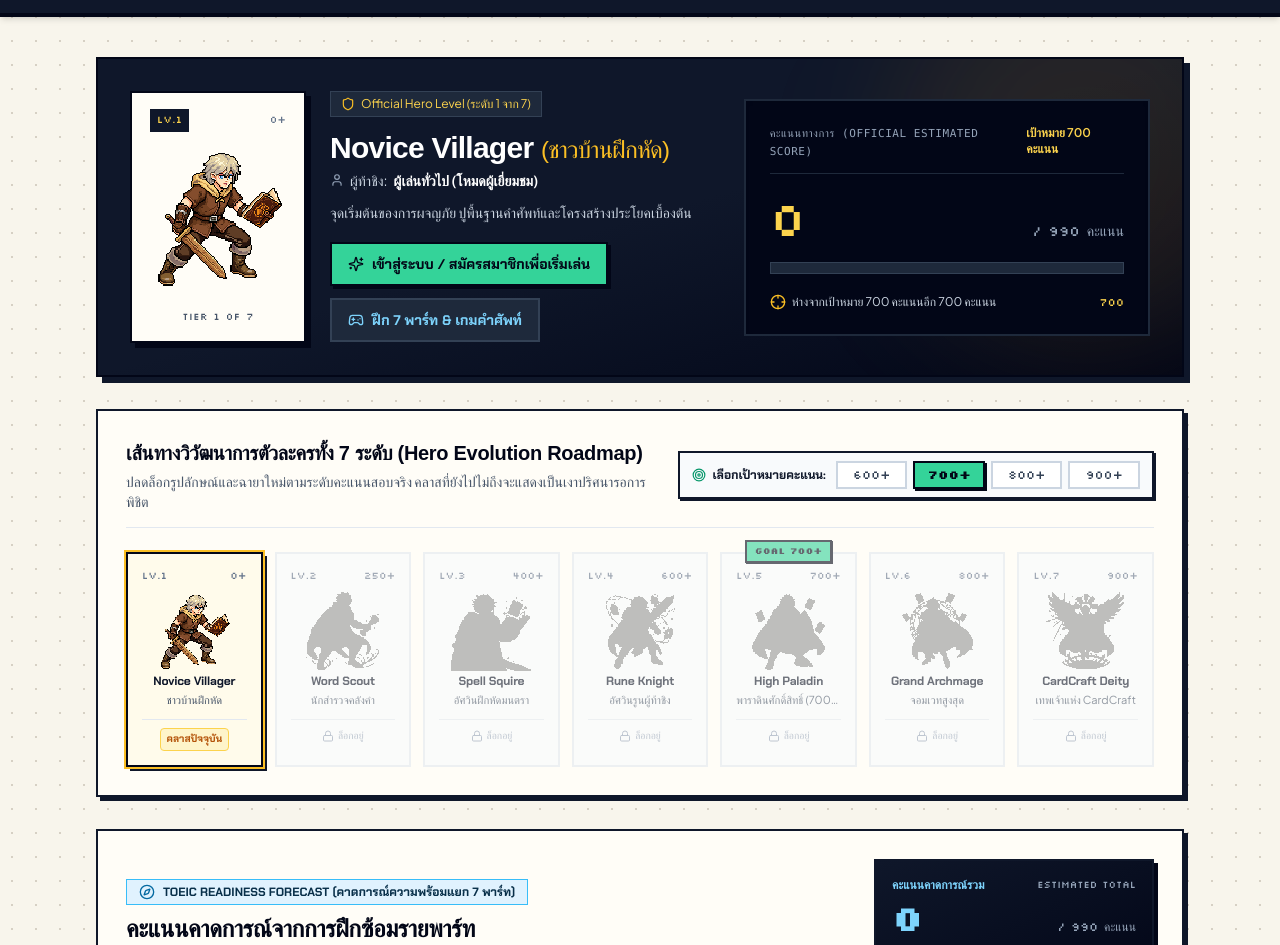
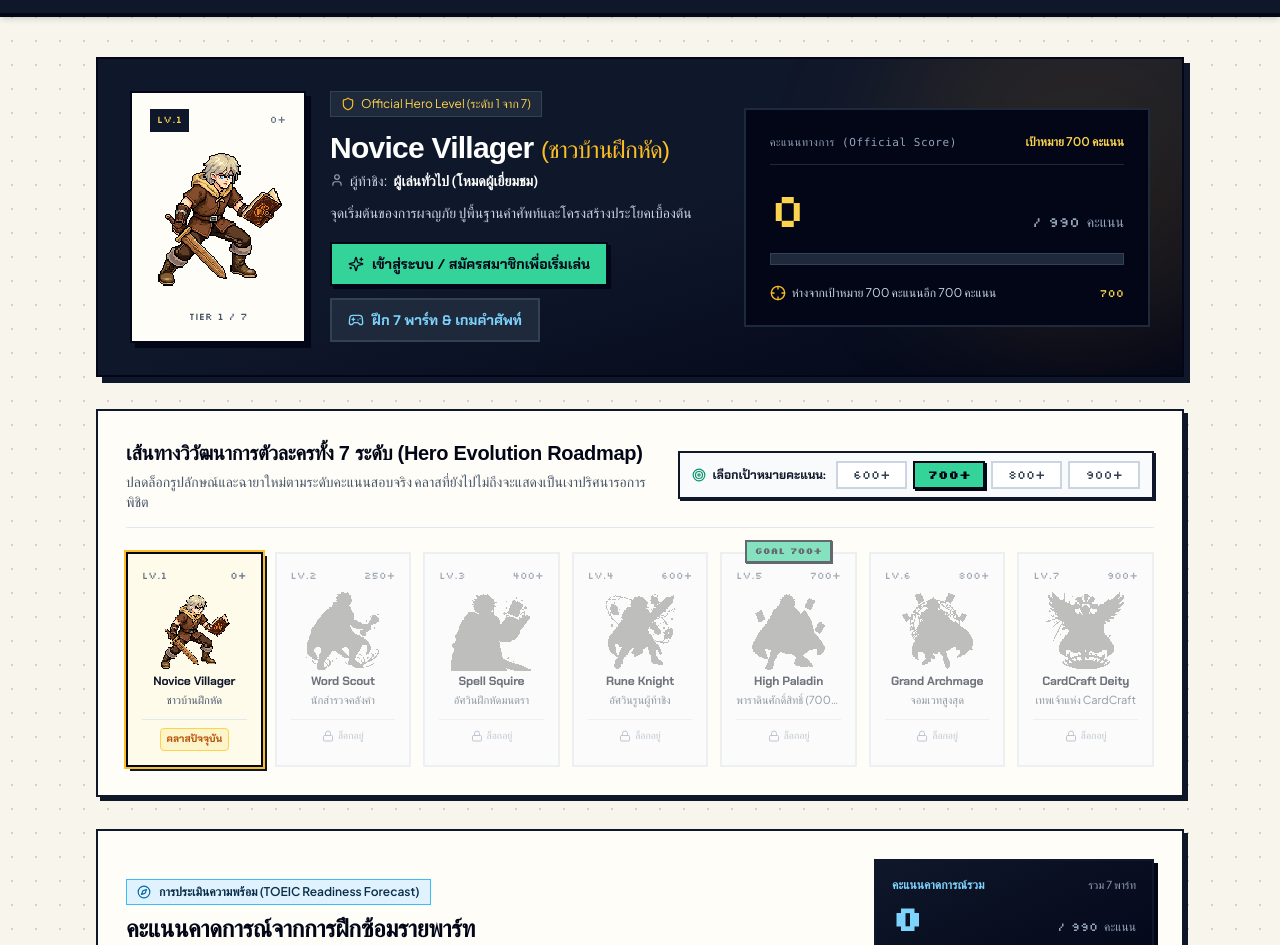
Before and after one commit to PerthCPE/CardCraft, a Next.js app in the folder frontend/: page / in a window 1280 px wide. Shown: the part 67-1012 px from the top of the page. Built offline with nearby package versions, Linux system fonts and the light colour scheme; no server answers; a web font is replaced by a local one.

Commit message:
refactor(ui): harmonize design system, remove AI tells, and optimize responsive layouts across all pages

```diff
--- a/frontend/src/app/admin/page.tsx
+++ b/frontend/src/app/admin/page.tsx
@@ -250,8 +250,8 @@ export default function AdminGuildCrudPage() {
         <div className="w-12 h-12 bg-rose-500 border-2 border-slate-900 mx-auto flex items-center justify-center shadow-pixel-sm">
           <Wrench className="w-6 h-6 text-white" />
         </div>
-        <div className="inline-block px-2.5 py-0.5 bg-rose-100 text-rose-800 text-xs font-bold font-mono border border-rose-300">
-          RESTRICTED AREA • ADMIN ONLY
+        <div className="inline-block px-2.5 py-0.5 bg-rose-100 text-rose-800 text-xs font-semibold border border-rose-300">
+          พื้นที่สงวนสิทธิ์เฉพาะผู้ดูแลระบบ (Restricted Area • Admin Only)
         </div>
         <h1 className="text-xl font-bold font-display text-slate-900">
           ไม่มีสิทธิ์เข้าถึงหน้านี้ (Admin Only)
--- a/frontend/src/app/flashcards/page.tsx
+++ b/frontend/src/app/flashcards/page.tsx
@@ -1066,7 +1066,7 @@ export default function FlashcardsPage() {
               </div>
 
               {/* Quick Jump Buttons */}
-              <div className="flex items-center gap-1.5 text-xs">
+              <div className="flex flex-wrap items-center gap-1.5 text-xs">
                 <button
                   type="button"
                   disabled={dictPage <= 1}
--- a/frontend/src/app/page.tsx
+++ b/frontend/src/app/page.tsx
@@ -173,8 +173,8 @@ export default function DashboardPage() {
                   priority={true}
                 />
               </div>
-              <span className="text-[10px] font-pixel text-slate-600 mt-1 uppercase tracking-wider">
-                TIER {evolution.unlockedTier} OF 7
+              <span className="text-[10px] font-pixel text-slate-600 mt-1">
+                Tier {evolution.unlockedTier} / 7
               </span>
             </div>
 
@@ -246,8 +246,8 @@ export default function DashboardPage() {
           {/* Right Column (5 cols): Numeric Score Readout & Target Gap */}
           <div className="lg:col-span-5 bg-slate-950 border-2 border-slate-800 p-5 sm:p-6 space-y-4 shadow-inner">
             <div className="flex items-baseline justify-between border-b border-slate-800 pb-3">
-              <span className="text-[11px] font-mono uppercase tracking-wider text-slate-400">
-                คะแนนทางการ (Official Estimated Score)
+              <span className="text-[11px] font-mono tracking-wider text-slate-400">
+                คะแนนทางการ (Official Score)
               </span>
               <span className="text-xs text-amber-300 font-semibold">
                 เป้าหมาย {currentTargetScore} คะแนน
@@ -280,20 +280,20 @@ export default function DashboardPage() {
               </div>
             </div>
 
-            <div className="flex items-center justify-between text-xs text-slate-300 pt-1">
-              <div className="flex items-center gap-1.5">
+            <div className="flex flex-wrap items-center justify-between gap-2 text-xs text-slate-300 pt-1">
+              <div className="flex items-center gap-1.5 min-w-0">
                 {isTargetAchieved ? (
                   <CheckCircle2 className="w-4 h-4 shrink-0 text-emerald-400" />
                 ) : (
                   <Crosshair className="w-4 h-4 text-amber-400 shrink-0" />
                 )}
-                <span className="font-sans">
+                <span className="font-sans truncate">
                   {isTargetAchieved
                     ? `ผ่านเกณฑ์เป้าหมาย ${currentTargetScore}+ แล้ว`
                     : `ห่างจากเป้าหมาย ${currentTargetScore} คะแนนอีก ${formatDecimal(pointsToTarget)} คะแนน`}
                 </span>
               </div>
-              <span className="font-pixel text-[11px] text-amber-300">
+              <span className="font-pixel text-[11px] text-amber-300 shrink-0">
                 {currentTargetScore}
               </span>
             </div>
@@ -416,9 +416,9 @@ export default function DashboardPage() {
       <section className="bg-[#FFFDF7] border-2 border-slate-900 shadow-arcade p-5 sm:p-7 space-y-6">
         <div className="flex flex-col lg:flex-row lg:items-center justify-between gap-5 border-b border-slate-200 pb-5">
           <div className="space-y-1.5">
-            <div className="inline-flex items-center gap-2 px-3 py-1 bg-sky-100 text-sky-950 border border-sky-400 text-xs font-display font-bold">
-              <Compass className="w-4 h-4 text-sky-700" />
-              TOEIC READINESS FORECAST (คาดการณ์ความพร้อมแยก 7 พาร์ท)
+            <div className="inline-flex items-center gap-2 px-2.5 py-1 bg-sky-100 text-sky-950 border border-sky-400 text-xs font-semibold">
+              <Compass className="w-3.5 h-3.5 text-sky-700" />
+              <span>การประเมินความพร้อม (TOEIC Readiness Forecast)</span>
             </div>
             <h2 className="text-xl sm:text-2xl font-bold font-thai text-slate-950">
               คะแนนคาดการณ์จากการฝึกซ้อมรายพาร์ท
@@ -429,10 +429,10 @@ export default function DashboardPage() {
           </div>
 
           {/* Summed Forecast Score Display */}
-          <div className="bg-gradient-to-br from-slate-900 to-slate-950 text-white border-2 border-slate-900 p-4 shadow-[4px_4px_0px_0px_#020617] min-w-[280px]">
+          <div className="w-full lg:w-auto min-w-0 sm:min-w-[280px] bg-gradient-to-br from-slate-900 to-slate-950 text-white border-2 border-slate-900 p-4 shadow-[4px_4px_0px_0px_#020617]">
             <div className="flex items-center justify-between text-xs text-sky-300 mb-1">
               <span className="font-semibold">คะแนนคาดการณ์รวม</span>
-              <span className="font-pixel text-[10px] text-slate-400">ESTIMATED TOTAL</span>
+              <span className="text-[11px] text-slate-400 font-sans">รวม 7 พาร์ท</span>
             </div>
             <div className="flex items-baseline justify-between">
               <span className="font-pixel text-3xl sm:text-4xl text-sky-300 font-bold">
@@ -869,8 +869,8 @@ export default function DashboardPage() {
           {user && (user.username === 'admin' || user.email?.includes('admin')) && (
             <div className="bg-slate-900 text-slate-100 border-2 border-slate-950 shadow-arcade p-5 flex items-center justify-between gap-4">
               <div className="space-y-1">
-                <div className="inline-flex items-center gap-1.5 px-2 py-0.5 bg-amber-400 text-slate-950 text-[10px] font-bold font-mono">
-                  ADMIN ONLY
+                <div className="inline-flex items-center gap-1.5 px-2 py-0.5 bg-amber-400 text-slate-950 text-[10px] font-bold">
+                  เฉพาะผู้ดูแลระบบ
                 </div>
                 <h3 className="font-bold text-sm text-amber-400 font-thai">
                   ระบบจัดการฐานข้อมูล (CRUD Manager)
--- a/frontend/src/app/practice/page.tsx
+++ b/frontend/src/app/practice/page.tsx
@@ -811,8 +811,8 @@ export default function PracticeHubPage() {
         <div className="bg-[#FFFDF7] border-2 border-slate-900 shadow-[6px_6px_0px_0px_#0f172a] max-w-lg w-full p-6 space-y-6">
           <div className="flex items-center justify-between pb-3 border-b-2 border-slate-900">
             <div>
-              <span className="text-xs font-pixel text-sky-600 font-bold">
-                VOCAB ARCADE SETTINGS
+              <span className="text-xs font-pixel text-sky-700 font-bold">
+                ตั้งค่ามินิเกมคำศัพท์
               </span>
               <h2 className="text-xl font-bold font-thai text-slate-900">
                 ตั้งค่า {meta?.titleTh}
--- a/frontend/src/components/Navbar.tsx
+++ b/frontend/src/components/Navbar.tsx
@@ -203,9 +203,7 @@ export function Navbar() {
                   <span>{item.label}</span>
                 </div>
                 {isActive && (
-                  <span className="font-pixel text-[10px] bg-slate-950 text-amber-300 px-1.5 py-0.5">
-                    ACTIVE
-                  </span>
+                  <span className="w-2 h-2 rounded-full bg-slate-950 border border-amber-300" />
                 )}
               </Link>
             );
--- a/frontend/src/components/RealTimeExamModal.tsx
+++ b/frontend/src/components/RealTimeExamModal.tsx
@@ -674,7 +674,7 @@ export default function RealTimeExamModal({
             {/* Evolution Tier Card */}
             <div className="p-3 sm:p-4 bg-amber-50 border-2 border-slate-900 flex items-center justify-between gap-2">
               <div>
-                <span className="text-[11px] sm:text-xs font-bold text-slate-600 uppercase">
+                <span className="text-[11px] sm:text-xs font-semibold text-slate-600">
                   คลาสฮีโร่ที่ปลดล็อก:
                 </span>
                 <div className="text-sm sm:text-lg font-bold font-display text-slate-900">
@@ -682,7 +682,7 @@ export default function RealTimeExamModal({
                 </div>
                 <div className="text-xs text-slate-600 mt-0.5">
                   {results.evolution.isPassedTarget
-                    ? '🎯 บรรลุเป้าหมาย TOEIC 700+ เรียบร้อยแล้ว!'
+                    ? 'บรรลุเป้าหมาย TOEIC 700+ เรียบร้อยแล้ว!'
                     : `ขาดอีก ${formatDecimal(results.evolution.pointsToTarget700)} คะแนนเพื่อบรรลุเป้าหมาย 700+`}
                 </div>
               </div>
@@ -738,7 +738,7 @@ export default function RealTimeExamModal({
                       </div>
 
                       <p className="text-slate-700 bg-white p-2 border border-slate-200 rounded leading-relaxed text-[11px] sm:text-xs">
-                        💡 {q.explanationTh}
+                        {q.explanationTh}
                       </p>
                     </div>
                   );
```
Also changed, not shown: frontend/src/app/review/errors/page.tsx (+5 -5 lines).
